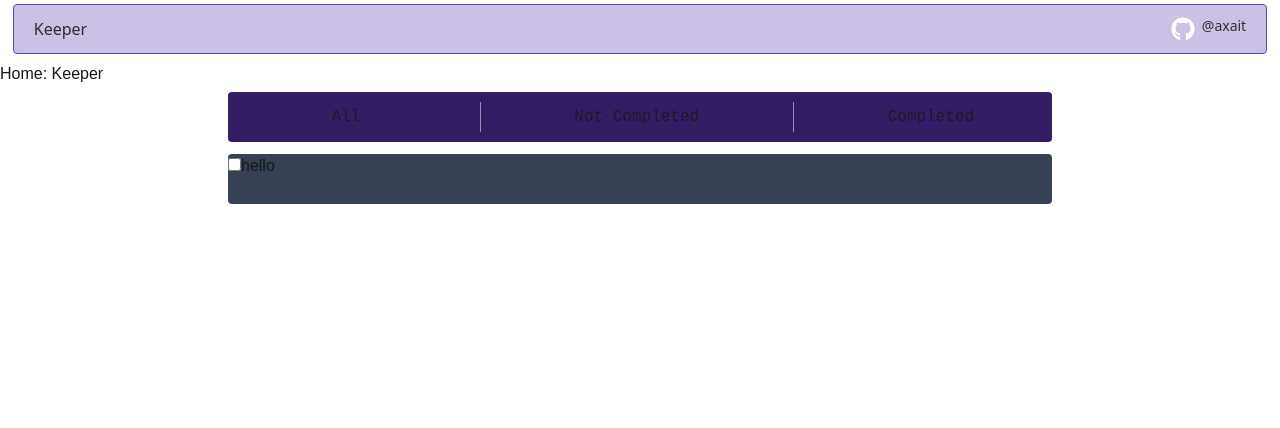
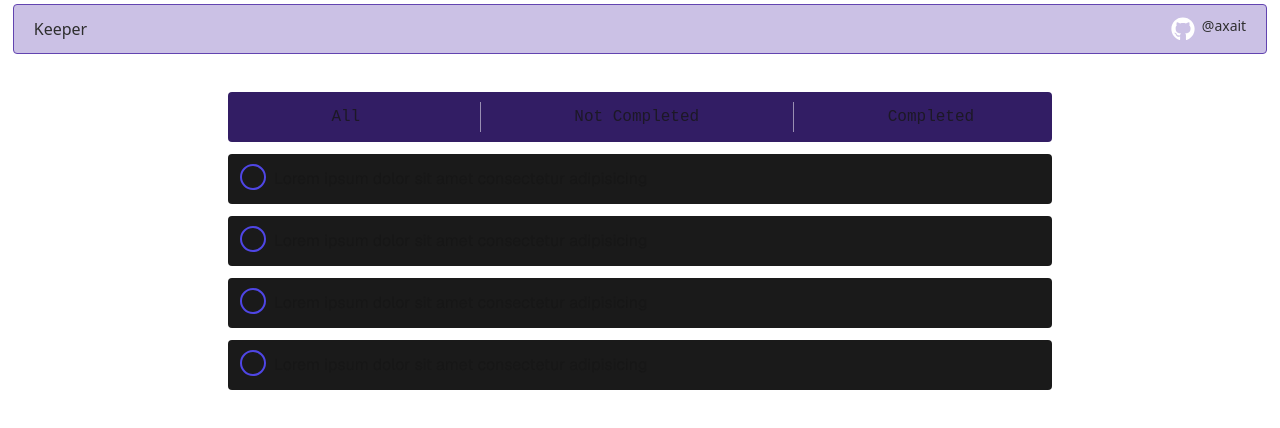
Before and after one commit to axait/keeper, a Next.js app: page / in a window 1280 px wide. Shown: the top 428 px of the page. Built offline with nearby package versions, Linux system fonts and the light colour scheme; a web font is replaced by a local one.

Commit message:
something

```diff
--- a/app/page.tsx
+++ b/app/page.tsx
@@ -6,7 +6,7 @@ export default function Home() {
   return (
     <>
     <NavBar />
-    Home: Keeper
+    <br />
     <TodoList />
 
     </>
--- a/components/Todo.tsx
+++ b/components/Todo.tsx
@@ -4,23 +4,44 @@ import React from 'react'
 import "@/styles/Todo.scss";
 
 
-const Todo = () => {
+function Todo({title, description, date, time, tags, status}:{
+    title: string,
+    description: string,
+    date: string,
+    time: string,
+    status: "not-completed"|"completed",}) {
     return (
         <>
+        {/* COMPLETE TODO FOR DETAIL KEEPER */}
             <li
                 className='
-                bg-gray-700
+                bg-[#1a1a1a]
                 h-[50px]
                 my-1.5 mx-1
                 rounded
+                flex items-center
+                todo-complete-displayer
                 '
             >
-                <input type="checkbox" name="todo" id=""
-                className='
-                rounded-lg
-                '
-                 />
-                hello
+                <label
+                    className="
+                form-control
+                ml-2 md:ml-3
+                ">
+                    <input type="checkbox" name="checkbox"
+                        className='
+                        '
+                    />
+                </label>
+
+                <span
+                    className='
+                    font-sans
+                    text-sm md:text-base
+                    ml-2
+                    '
+                >Lorem ipsum dolor sit amet consectetur adipisicing </span>
+
             </li>
         </>
     )
--- a/components/TodoList.tsx
+++ b/components/TodoList.tsx
@@ -17,6 +17,9 @@ const TodoList = () => {
         >
             <FilterBar/>
             <Todo/>
+            <Todo/>
+            <Todo/>
+            <Todo/>
 
         </ul>
 
--- a/styles/Todo.scss
+++ b/styles/Todo.scss
@@ -0,0 +1,62 @@
+// now customize checkbox
+// now code todo component.
+
+
+// input[type="checkbox"] {
+//   width: 21px;
+//   height:21px;
+//   accent-color: #3d2378;
+//   border-radius: 100%;
+// }
+
+:root {
+    --checkbox-size: 26px;
+}
+
+.form-control {
+    font-family: system-ui, sans-serif;
+}
+
+input[type="checkbox"] {
+    /* Add if not using autoprefixer */
+    -webkit-appearance: none;
+    appearance: none;
+    /* For iOS < 15 to remove gradient background */
+    background-color: transparent;
+    /* Not removed via appearance */
+    margin: 0;
+    font: inherit;
+    color: currentColor;
+    width: var(--checkbox-size);
+    height: var(--checkbox-size);
+    border: 2px solid #4f46e5;
+    border-radius: var(--checkbox-size);
+    transform: translateY(-2px);
+    display: grid;
+    place-content: center;
+}
+
+input[type="checkbox"]::before {
+    content: "";
+    width: calc(var(--checkbox-size) / 1.8);
+    height: calc(var(--checkbox-size) / 1.8);
+    transform: scale(0);
+    transition: 90ms transform ease-in-out;
+    box-shadow: inset 2px 2px var(--form-control-color);
+    border-radius: var(--checkbox-size);
+
+    background-color: #4f46e5;
+}
+
+input[type="checkbox"]:checked::before {
+    transform: scale(1);
+}
+
+
+
+// -----------------Todo_Complete_Displayer-------------------
+
+.todo-complete-displayer:active,
+.todo-complete-displayer:hover {
+    height: 200px;
+}
```
